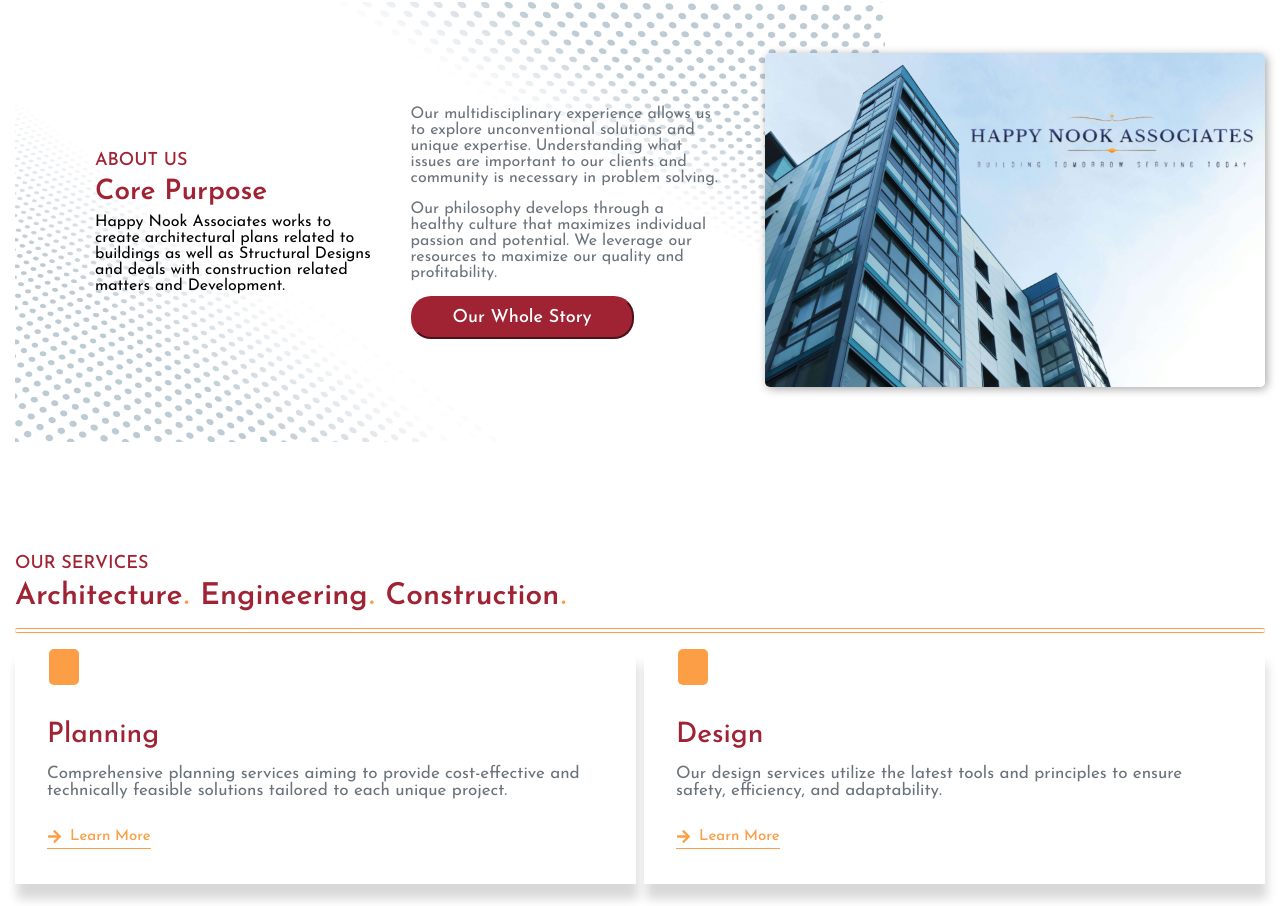
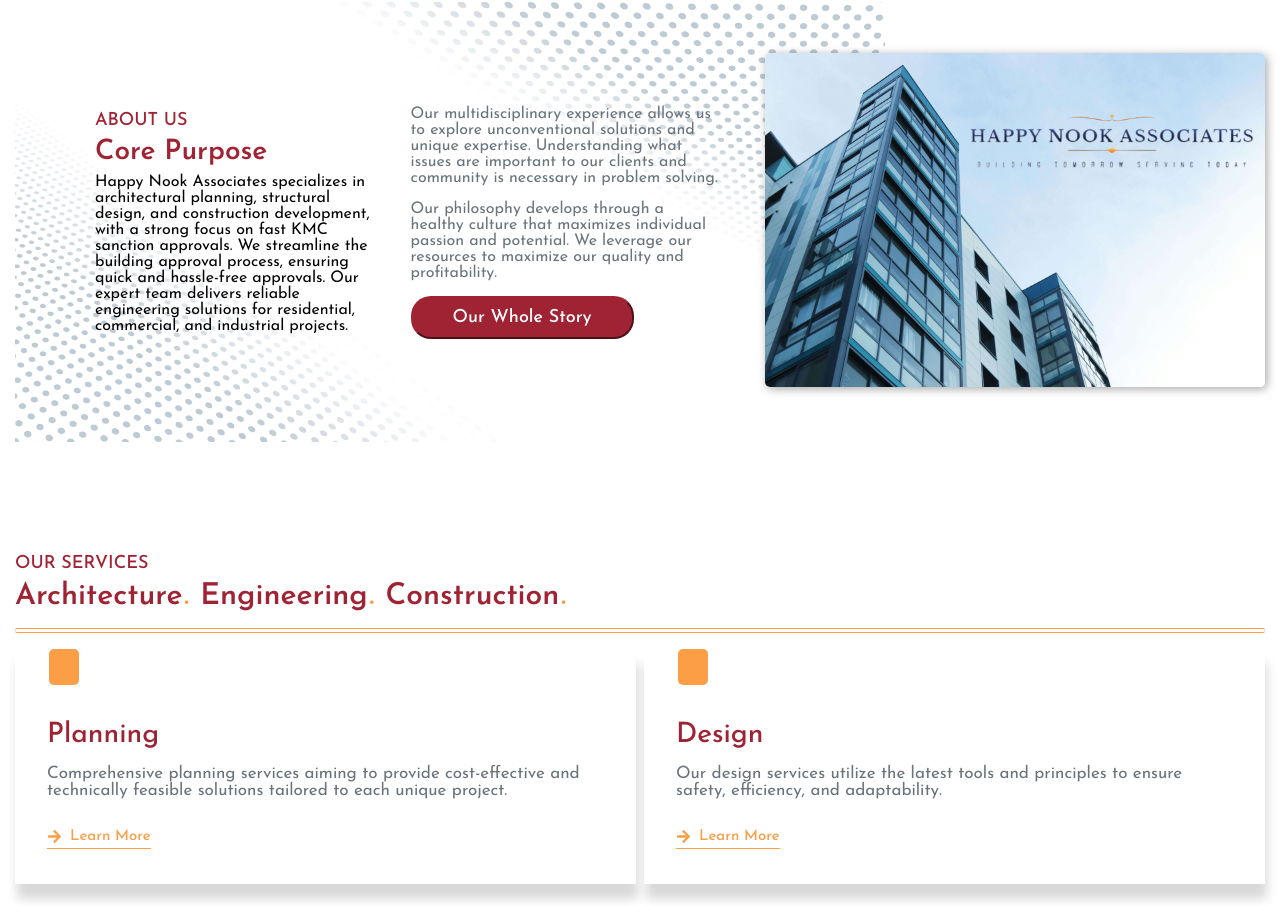
Before and after one commit to Reshabcsst/happy-nook-associates, a React (Create React App) app: page / in a window 1280 px wide. Shown: the part 778-1684 px from the top of the page. Built offline with nearby package versions, Linux system fonts and the light colour scheme; a web font is replaced by a local one.

Commit message:
Update About component description for clarity and add new build archive

```diff
--- a/src/Components/Component/About.jsx
+++ b/src/Components/Component/About.jsx
@@ -14,7 +14,7 @@ const About = ({ rhttxt1, rhttxt2, lfttxt, btntxt, rhtimg, onClick }) => {
                         <p>{lfttxt}</p>
                         :
                         <p>
-                            Happy Nook Associates works to create architectural plans related to buildings as well as Structural Designs and deals with construction related matters and Development.
+                            Happy Nook Associates specializes in architectural planning, structural design, and construction development, with a strong focus on fast KMC sanction approvals. We streamline the building approval process, ensuring quick and hassle-free approvals. Our expert team delivers reliable engineering solutions for residential, commercial, and industrial projects.
                         </p>
                     }
                 </div>
```
Also changed, not shown: 1 other file (tests, documents, lock files or other folders).
